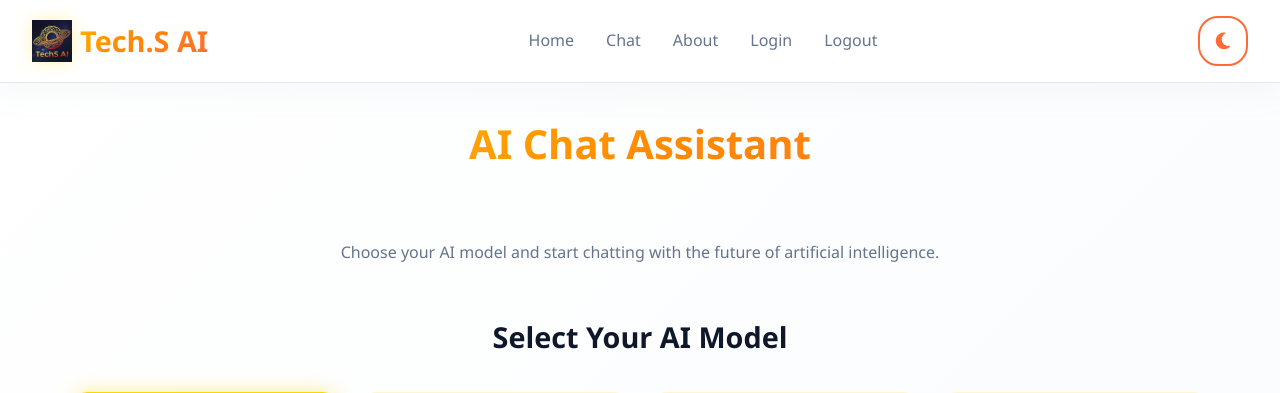
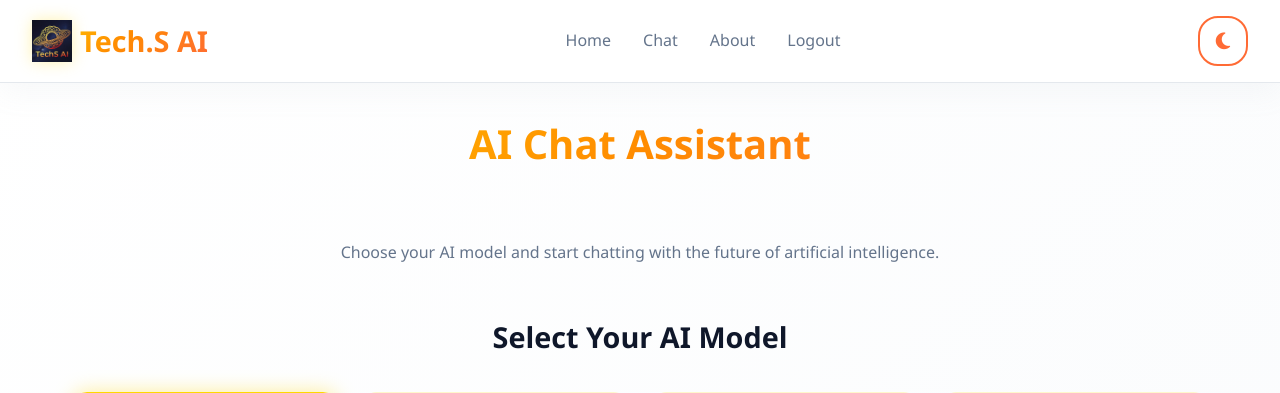
Before and after one commit to Tech-S-AI321/Tech.S-AI, a Flask app: page /chat/ in a window 1280 px wide. Shown: the top 393 px of the page. Run offline with Flask 3, Linux system fonts and the light colour scheme; the visitor is signed in with stand-in values (Sample User, id 1); data that the repository does not hold is empty.

Commit message:
Update chat.html

```diff
--- a/templates/chat.html
+++ b/templates/chat.html
@@ -22,7 +22,6 @@
             <li><a href="/">Home</a></li>
             <li><a href="#chat">Chat</a></li>
             <li><a href="#about">About</a></li>
-            <li><a href="/login/">Login</a></li>
             <li><a href="/logout/">Logout</a></li>
         </ul>
         <button class="hamburger" id="hamburger">
```
